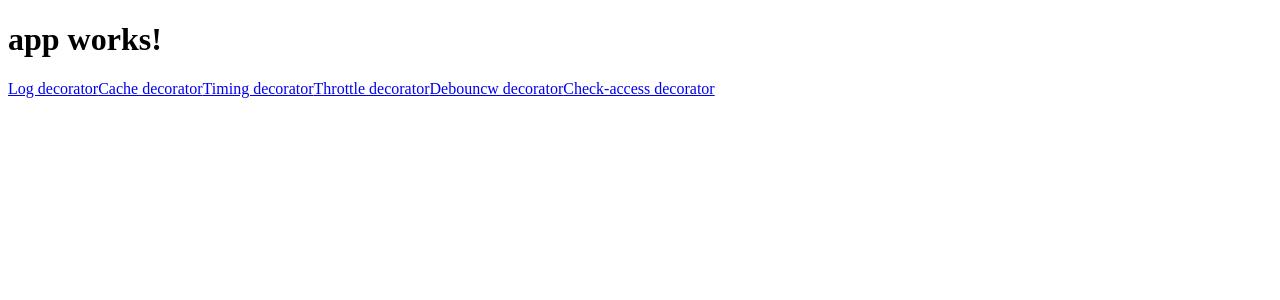
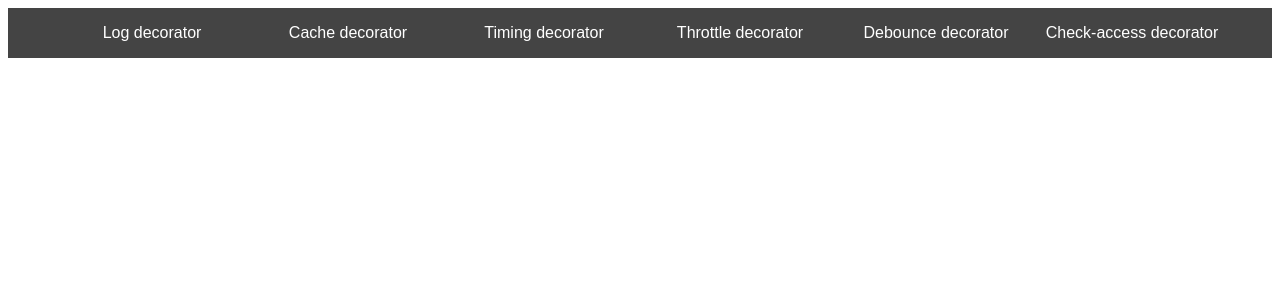
Before and after one commit to 32penkin/decorators-demonstration, an Angular app: page / in a window 1280 px wide. Shown: the top 300 px of the page. Built offline with nearby package versions, Linux system fonts and the light colour scheme.

Commit message:
feat (app component): styles for navbar added

```diff
--- a/src/app/app.component.css
+++ b/src/app/app.component.css
@@ -0,0 +1,50 @@
+body {
+  margin: 0;
+  padding: 0;
+  background: #ccc;
+}
+
+.nav ul {
+  list-style: none;
+  background-color: #444;
+  text-align: center;
+  padding: 0;
+  margin: 0;
+}
+
+.nav li {
+  font-family: 'Oswald', sans-serif;
+  font-size: 1.2em;
+  line-height: 40px;
+  height: 40px;
+  /*border: 1px solid #888;*/
+}
+
+.nav a {
+  text-decoration: none;
+  color: #fff;
+  display: block;
+  transition: .3s backgroung-color;
+}
+
+.nav a:hover {
+  background-color: #005f5f;
+}
+
+.active {
+  background-color: #BDBDBD;
+  color: #fff;
+  cursor: default;
+}
+
+@media screen and (min-width: 600px) {
+  .nav li {
+    width: 200px;
+    border-bottom: none;
+    height: 50px;
+    line-height: 50px;
+    font-size: 1em;
+    display: inline-block;
+    margin-right: -4px;
+  }
+}
--- a/src/app/app.component.html
+++ b/src/app/app.component.html
@@ -1,12 +1,15 @@
-<h1>
-  {{title}}
-</h1>
-<nav>
-  <a routerLink="/log">Log decorator</a>
-  <a routerLink="/cache">Cache decorator</a>
-  <a routerLink="/timing">Timing decorator</a>
-  <a routerLink="/throttle">Throttle decorator</a>
-  <a routerLink="/debounce">Debouncw decorator</a>
-  <a routerLink="/check-access">Check-access decorator</a>
-</nav>
-<router-outlet></router-outlet>
+<body class="about">
+  <header>
+    <div class="nav">
+      <ul>
+        <li class="log"><a routerLink="/log" routerLinkActive="active">Log decorator</a></li>
+        <li class="cache"><a routerLink="/cache" routerLinkActive="active">Cache decorator</a></li>
+        <li class="timing"><a routerLink="/timing" routerLinkActive="active">Timing decorator</a></li>
+        <li class="throttle"><a routerLink="/throttle" routerLinkActive="active">Throttle decorator</a></li>
+        <li class="debounce"><a routerLink="/debounce" routerLinkActive="active">Debounce decorator</a></li>
+        <li class="check-access"><a routerLink="/check-access" routerLinkActive="active">Check-access decorator</a></li>
+      </ul>
+      <router-outlet></router-outlet>
+    </div>
+  </header>
+</body>
```
Also changed, not shown: src/app/app.module.ts (+7 -3 lines).
